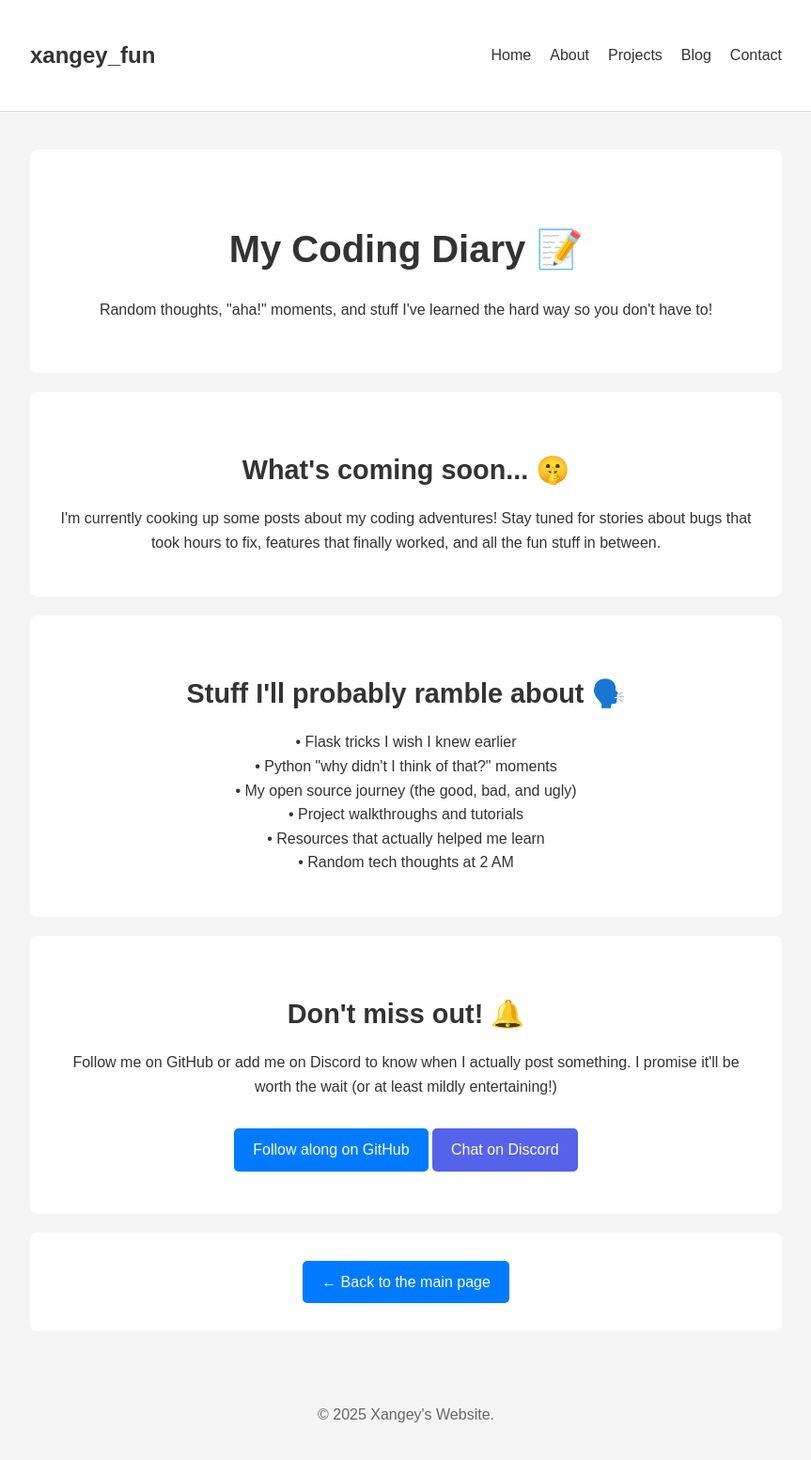
After one commit to xangeyfun/website, a Flask app: page /blog in a window 1280 px wide. The commit adds this page. Shown: the whole page at 94% size, without its empty margins (208-1071 px from the left). Run offline with Flask 3, Linux system fonts and the light colour scheme.

Commit message:
added and edited pages and code

```diff
--- a/app.py
+++ b/app.py
@@ -1,16 +1,34 @@
 from flask import Flask, render_template
 
+# Initialize the Flask application
 app = Flask(__name__)
 
+# Route definitions
 @app.route("/")
 def home():
+    """Render the home page"""
     return render_template("index.html")
+
 @app.route("/about")
 def about():
+    """Render the about page"""
     return render_template("about.html")
-#@app.route("/new-page")
-#def new_page():
-#    return render_template("new-page.html")
 
+@app.route("/projects")
+def projects():
+    """Render the projects page"""
+    return render_template("projects.html")
+
+@app.route("/contact")
+def contact():
+    """Render the contact page"""
+    return render_template("contact.html")
+
+@app.route("/blog")
+def blog():
+    """Render the blog page"""
+    return render_template("blog.html")
+
+# Run the application
 if __name__ == "__main__":
     app.run(debug=True)
--- /dev/null
+++ b/templates/blog.html
@@ -0,0 +1,56 @@
+<!DOCTYPE html>
+<html lang="en">
+    <head>
+        <meta charset="UTF-8">
+        <meta name="viewport" content="width=device-width, initial-scale=1.0">
+        <title>Blog - xangey's Website</title>
+        <link rel="stylesheet" href="{{ url_for('static', filename='style.css') }}">
+    </head>
+    <body>
+        <header>
+            <nav class="container">
+                <div class="logo">xangey_fun</div>
+                <ul class="nav-links">
+                    <li><a href="/">Home</a></li>
+                    <li><a href="/about">About</a></li>
+                    <li><a href="/projects">Projects</a></li>
+                    <li><a href="/blog">Blog</a></li>
+                    <li><a href="/contact">Contact</a></li>
+                </ul>
+            </nav>
+        </header>
+        <main class="container">
+            <section class="hero">
+                <h1>My Coding Diary 📝</h1>
+                <p>Random thoughts, "aha!" moments, and stuff I've learned the hard way so you don't have to!</p>
+            </section>
+            <section class="content-section">
+                <h2>What's coming soon... 🤫</h2>
+                <p>I'm currently cooking up some posts about my coding adventures! Stay tuned for stories about bugs that took hours to fix, features that finally worked, and all the fun stuff in between.</p>
+            </section>
+            <section class="content-section">
+                <h2>Stuff I'll probably ramble about 🗣️</h2>
+                <p>• Flask tricks I wish I knew earlier<br>
+                   • Python "why didn't I think of that?" moments<br>
+                   • My open source journey (the good, bad, and ugly)<br>
+                   • Project walkthroughs and tutorials<br>
+                   • Resources that actually helped me learn<br>
+                   • Random tech thoughts at 2 AM</p>
+            </section>
+            <section class="content-section">
+                <h2>Don't miss out! 🔔</h2>
+                <p>Follow me on GitHub or add me on Discord to know when I actually post something. I promise it'll be worth the wait (or at least mildly entertaining!)</p>
+                <p style="text-align: center; margin-top: 2rem;">
+                    <a href="https://github.com/xangeyfun" target="_blank" class="btn">Follow along on GitHub</a>
+                    <a href="https://discord.com/users/996771607630585856" target="_blank" class="btn-d">Chat on Discord</a>
+                </p>
+            </section>
+            <section class="content-section" style="text-align: center;">
+                <a href="/" class="btn">← Back to the main page</a>
+            </section>
+        </main>
+        <footer class="container">
+            <p>&copy; 2025 Xangey's Website.</p>
+        </footer>
+    </body>
+</html>
```
Also changed, not shown: templates/about.html (+10 -7 lines), templates/contact.html (added, +48 -0 lines), templates/index.html (+7 -4 lines), templates/projects.html (added, +50 -0 lines).
